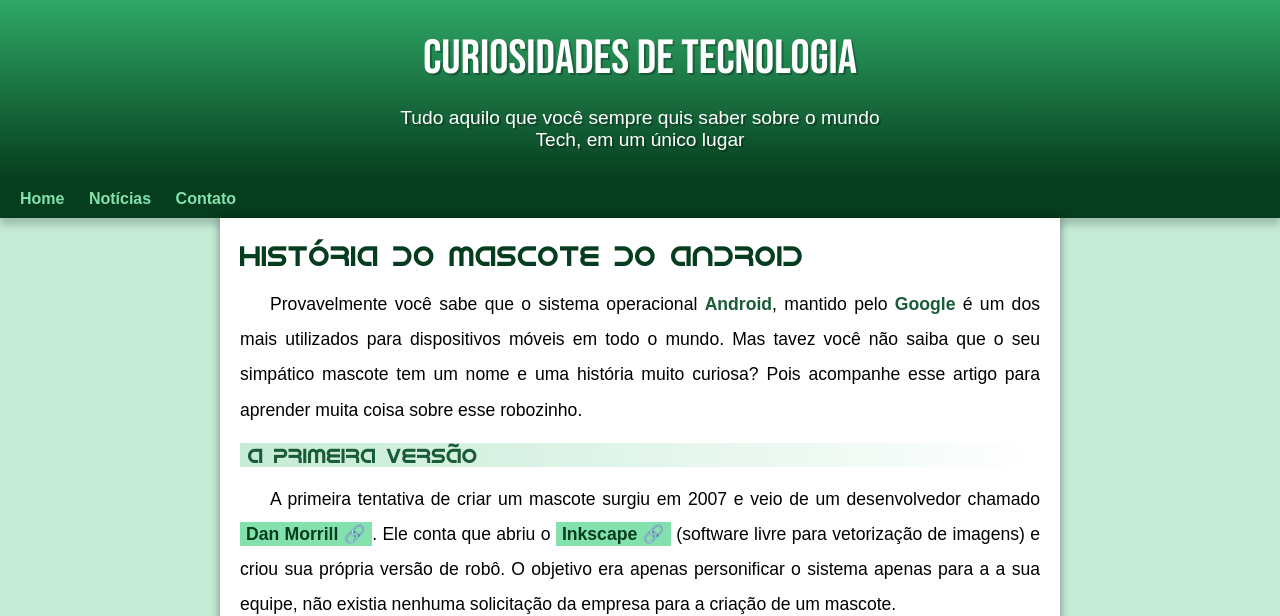
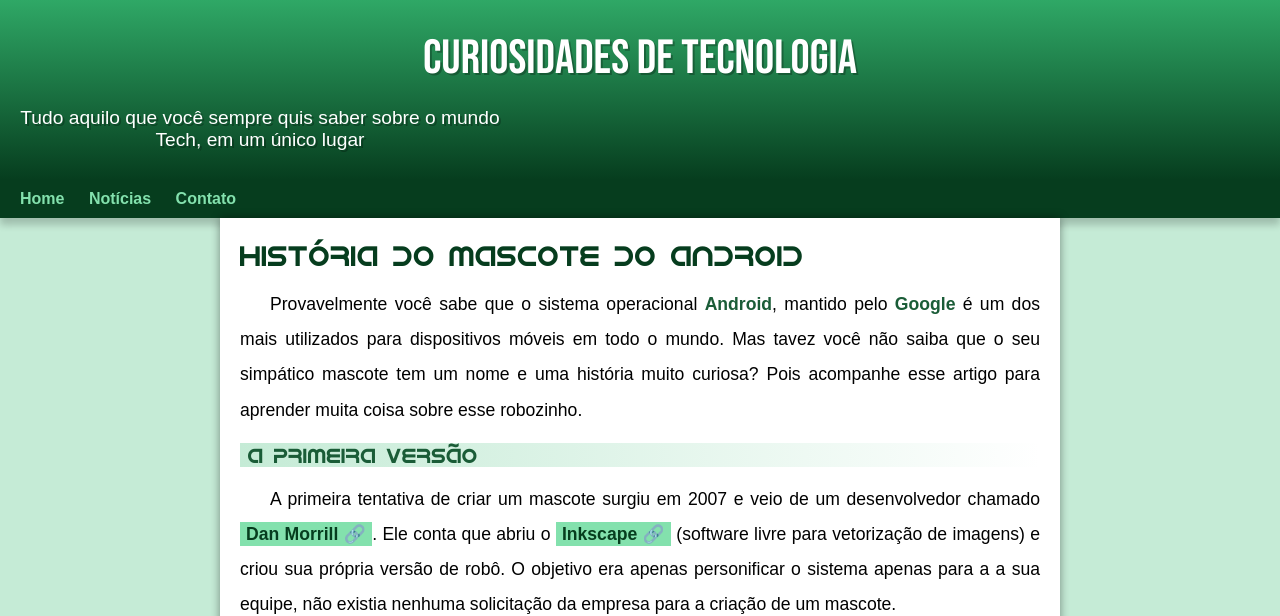
Before and after one commit to WarllesNoleto/projetoandroid, a plain HTML site: page index.html in a window 1280 px wide. Shown: the top 616 px of the page. Drawn offline with Linux system fonts and the light colour scheme.

Commit message:
problema de margem resolvido

```diff
--- a/estilo/style.css
+++ b/estilo/style.css
@@ -38,7 +38,6 @@ a.externo::after {
 header {
     background-image: linear-gradient(to bottom, var(--cor3), var(--cor5));
     min-height: 150px;
-    min-width: 320px;
     text-align: center;
     padding-top: 30px;
 }
@@ -60,6 +59,7 @@ header > p {
     padding-right: 10px;
     padding-left: 10px;
     margin: auto;
+    margin: 0px;
     padding-bottom: 25px;
     text-shadow: 2px 2px 0px rgba(0, 0, 0, 0.267);
 }
```
